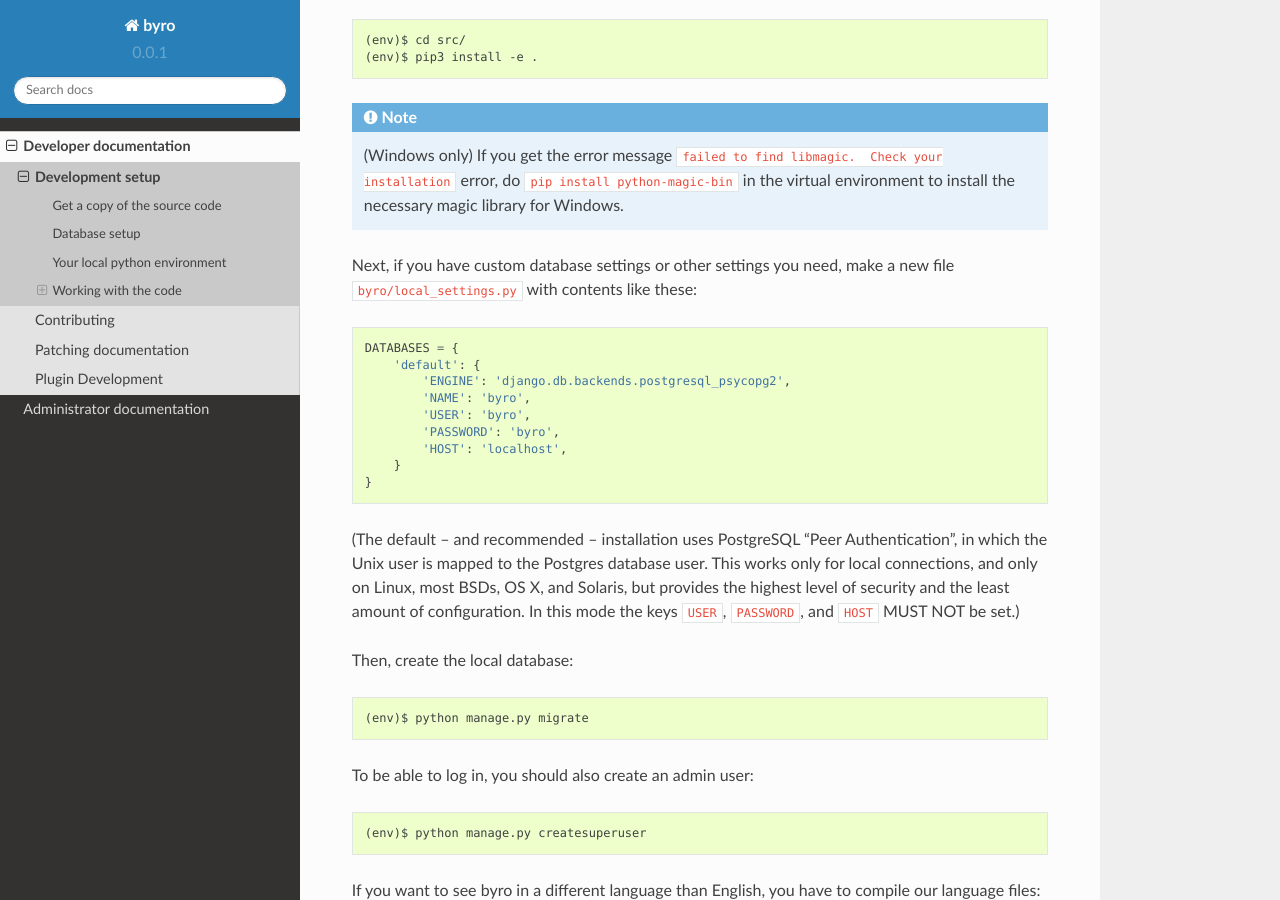
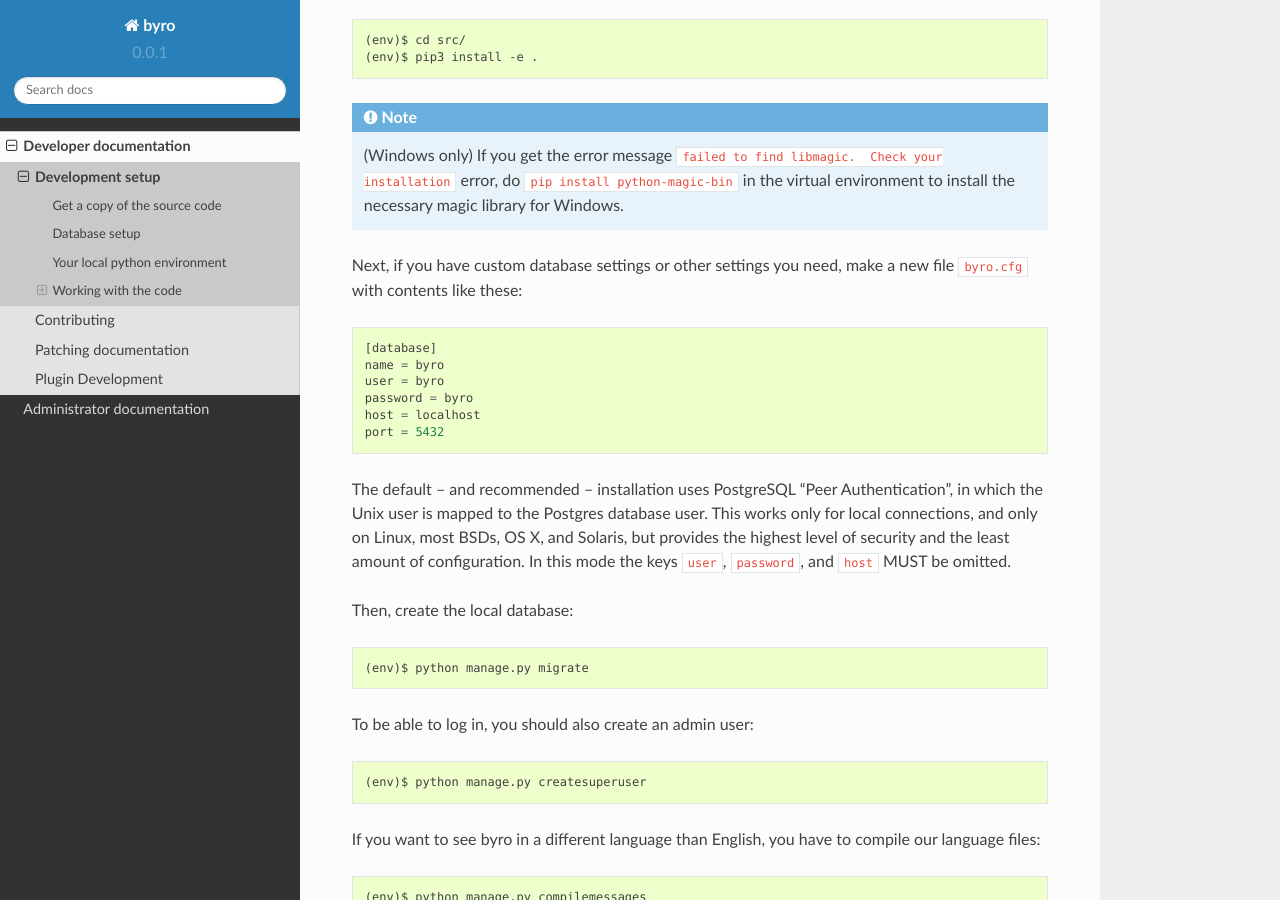
Before and after one commit to byro/byro, a Sphinx documentation site: the page built from docs/developer/setup.rst, in a window 1280 px wide and 900 px high, scrolled down 1547 px. Built offline with Sphinx 7.4.7 and the Read the Docs theme 2.0.0, drawn with Linux system fonts in a browser that asks for light colours; the version number is read from the project's files by our own code.

Commit message:
Document byro.cfg in developer setup
Closes #133

```diff
--- a/docs/developer/setup.rst
+++ b/docs/developer/setup.rst
@@ -67,22 +67,19 @@
 .. note:: (Windows only) If you get the error message ``failed to find libmagic.  Check your installation`` error, do ``pip install python-magic-bin`` in the virtual environment to install the necessary magic library for Windows.
 
 Next, if you have custom database settings or other settings you need, make a new
-file ``byro/local_settings.py`` with contents like these::
+file ``byro.cfg`` with contents like these::
 
-    DATABASES = {
-        'default': {
-            'ENGINE': 'django.db.backends.postgresql_psycopg2',
-            'NAME': 'byro',
-            'USER': 'byro',
-            'PASSWORD': 'byro',
-            'HOST': 'localhost',
-        }
-    }
+    [database]
+    name = byro
+    user = byro
+    password = byro
+    host = localhost
+    port = 5432
 
-(The default -- and recommended -- installation uses PostgreSQL "Peer Authentication", in which the
+The default -- and recommended -- installation uses PostgreSQL "Peer Authentication", in which the
 Unix user is mapped to the Postgres database user. This works only for local connections, and only
 on Linux, most BSDs, OS X, and Solaris, but provides the highest level of security and the least
-amount of configuration. In this mode the keys ``USER``, ``PASSWORD``, and ``HOST`` MUST NOT be set.)
+amount of configuration. In this mode the keys ``user``, ``password``, and ``host`` MUST be omitted.
 
 Then, create the local database::
 
```
